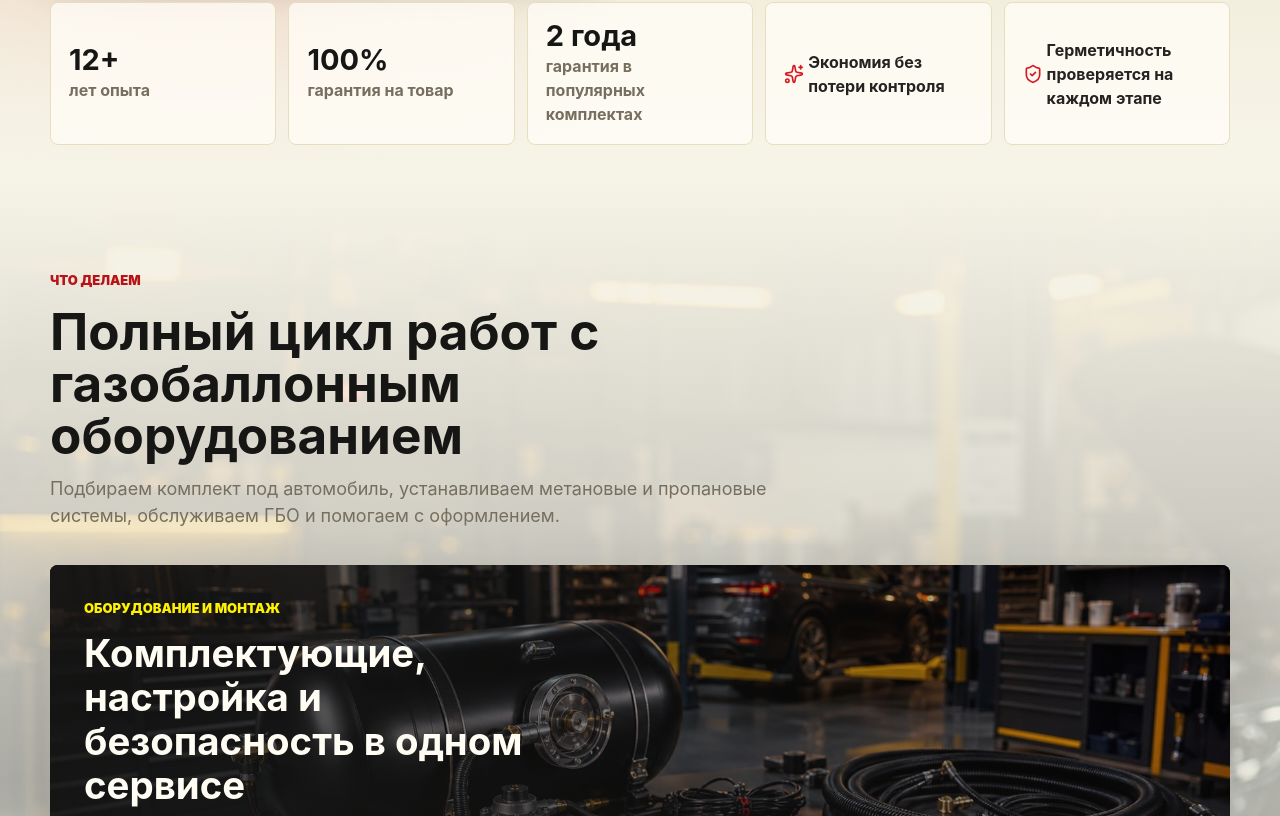
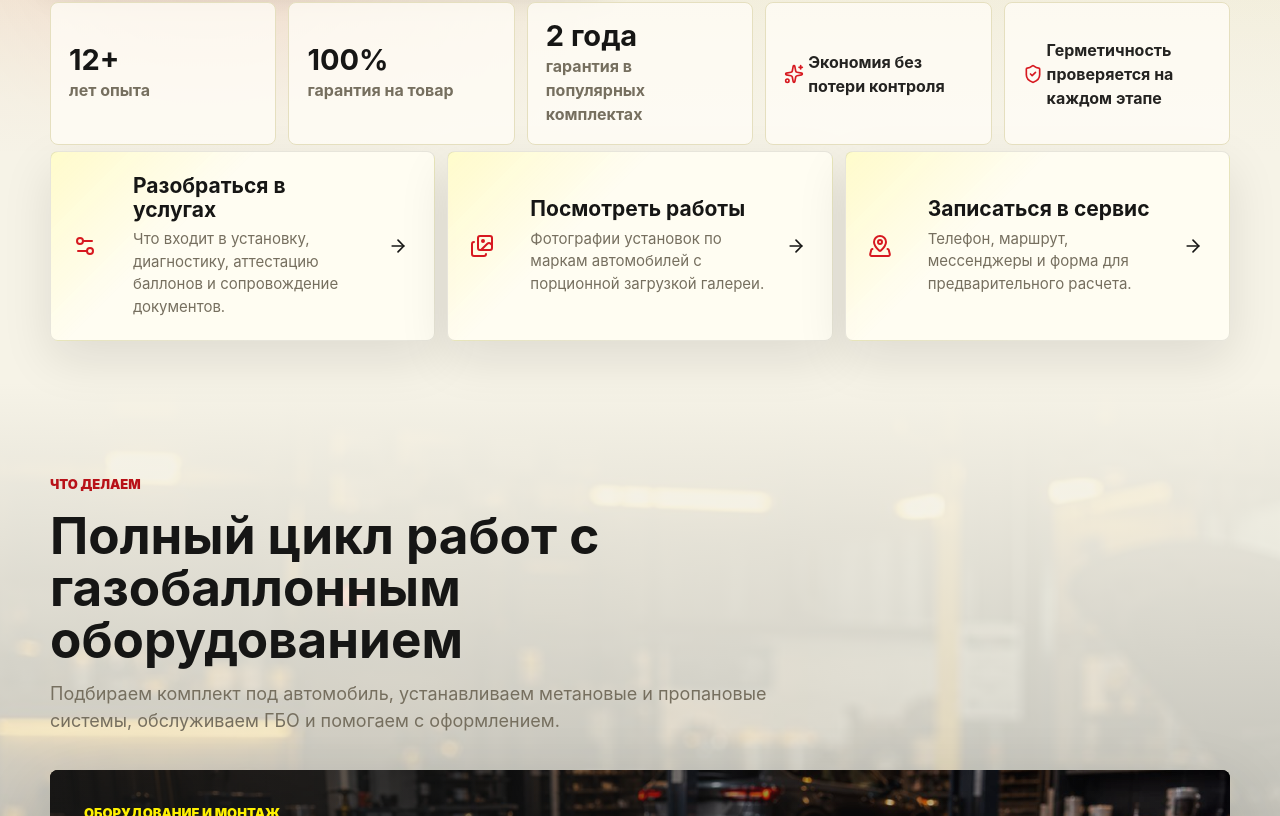
Before and after one commit to Aleks-man/ugtransgas, a React (Vite) app in the folder frontend/: page / in a window 1280 px wide. Shown: the part 1124-1940 px from the top of the page. Built offline with nearby package versions, Linux system fonts and the light colour scheme.

Commit message:
style: streamline homepage for presentation

```diff
--- a/frontend/src/pages/HomePage.tsx
+++ b/frontend/src/pages/HomePage.tsx
@@ -1,21 +1,19 @@
 import { Brands } from "../sections/Brands";
 import { Contacts } from "../sections/Contacts";
 import { Engineering } from "../sections/Engineering";
-import { Estimate } from "../sections/Estimate";
 import { Hero } from "../sections/Hero";
-import { Pricing } from "../sections/Pricing";
 import { Services } from "../sections/Services";
+import { SitePath } from "../sections/SitePath";
 import { Work } from "../sections/Work";
 
 export function HomePage() {
   return (
     <>
       <Hero />
+      <SitePath />
       <Services />
       <Engineering />
-      <Estimate />
       <Brands />
-      <Pricing />
       <Work />
       <Contacts />
     </>
--- a/frontend/src/sections/Services.tsx
+++ b/frontend/src/sections/Services.tsx
@@ -17,9 +17,8 @@ export function Services() {
             <span>Оборудование и монтаж</span>
             <h3>Комплектующие, настройка и безопасность в одном сервисе</h3>
             <p>
-              Работаем с баллонами, редукторами, форсунками, магистралями и
-              электроникой ГБО. После установки проверяем герметичность и
-              корректную работу системы.
+              Работаем с баллонами, редукторами, форсунками, магистралями и электроникой ГБО.
+              После установки проверяем герметичность и корректную работу системы.
             </p>
           </div>
         </div>
--- /dev/null
+++ b/frontend/src/sections/SitePath.tsx
@@ -0,0 +1,44 @@
+import { ArrowRight, Images, Settings2, MapPinned } from "lucide-react";
+
+const pathItems = [
+  {
+    icon: Settings2,
+    title: "Разобраться в услугах",
+    text: "Что входит в установку, диагностику, аттестацию баллонов и сопровождение документов.",
+    href: "/services",
+  },
+  {
+    icon: Images,
+    title: "Посмотреть работы",
+    text: "Фотографии установок по маркам автомобилей с порционной загрузкой галереи.",
+    href: "/works",
+  },
+  {
+    icon: MapPinned,
+    title: "Записаться в сервис",
+    text: "Телефон, маршрут, мессенджеры и форма для предварительного расчета.",
+    href: "/contacts",
+  },
+];
+
+export function SitePath() {
+  return (
+    <section className="site-path-section">
+      <div className="container site-path">
+        {pathItems.map((item) => {
+          const Icon = item.icon;
+          return (
+            <a className="site-path-card" href={item.href} key={item.title}>
+              <Icon size={24} />
+              <div>
+                <h3>{item.title}</h3>
+                <p>{item.text}</p>
+              </div>
+              <ArrowRight size={20} />
+            </a>
+          );
+        })}
+      </div>
+    </section>
+  );
+}
--- a/frontend/src/sections/Work.tsx
+++ b/frontend/src/sections/Work.tsx
@@ -46,13 +46,13 @@ export function Work() {
       <div className="container">
         <SectionHeader
           eyebrow="Работы"
-          title="Каждая установка - аккуратное исполнение и продуманная компоновка"
-          text="В галерее представлены реальные примеры монтажа: подкапотное размещение оборудования, установка баллонов и заправочных узлов на разных автомобилях. Чистый монтаж, соблюдение требований безопасности и удобство дальнейшего обслуживания - основа каждого проекта."
+          title="Реальные установки: подкапотное пространство, баллоны и готовая компоновка"
+          text="На главной показываем только сильную подборку. Полная галерея разложена по маркам автомобилей, чтобы клиент мог быстро найти похожий пример."
         />
         <div className="work-meta">
           <span>более 600 фотографий выполненных работ</span>
           <span>22 марки автомобилей</span>
-          <span>примеры монтажа, настройки и обслуживания</span>
+          <span>галерея по маркам</span>
         </div>
 
         <div className="showcase-grid">
@@ -71,10 +71,15 @@ export function Work() {
         </div>
 
         <div className="work-archive-note">
-          <p>Подберем примеры установок на похожий автомобиль и покажем варианты размещения оборудования до записи.</p>
-          <a className="button button--ghost button--dark" href="/contacts">
-            Запросить примеры по моей марке
-          </a>
+          <p>Откройте галерею, выберите марку автомобиля и посмотрите монтажные решения на похожих машинах.</p>
+          <div className="work-archive-actions">
+            <a className="button button--primary" href="/works">
+              Смотреть галерею
+            </a>
+            <a className="button button--ghost button--dark" href="/contacts">
+              Запросить примеры
+            </a>
+          </div>
         </div>
       </div>
     </section>
--- a/frontend/src/styles/index.css
+++ b/frontend/src/styles/index.css
@@ -431,6 +431,64 @@ h3 {
   padding: 92px 0;
 }
 
+.site-path-section {
+  position: relative;
+  z-index: 1;
+  margin-top: -28px;
+  padding-bottom: 42px;
+  background: #f6f3e7;
+}
+
+.site-path {
+  display: grid;
+  grid-template-columns: repeat(3, 1fr);
+  gap: 12px;
+}
+
+.site-path-card {
+  display: grid;
+  grid-template-columns: 44px 1fr 24px;
+  gap: 16px;
+  align-items: center;
+  min-height: 144px;
+  padding: 22px;
+  border: 1px solid rgba(22, 22, 21, 0.1);
+  border-radius: 8px;
+  background:
+    linear-gradient(135deg, rgba(255, 242, 0, 0.16), transparent 36%),
+    rgba(255, 253, 243, 0.94);
+  box-shadow: 0 18px 50px rgba(22, 22, 21, 0.1);
+  transition:
+    border-color 180ms ease,
+    transform 180ms ease,
+    box-shadow 180ms ease;
+}
+
+.site-path-card:hover {
+  border-color: rgba(215, 25, 32, 0.28);
+  box-shadow: 0 24px 70px rgba(22, 22, 21, 0.16);
+  transform: translateY(-3px);
+}
+
+.site-path-card > svg:first-child {
+  color: var(--green-800);
+}
+
+.site-path-card > svg:last-child {
+  color: var(--green-950);
+}
+
+.site-path-card h3 {
+  color: var(--green-950);
+  font-size: 21px;
+}
+
+.site-path-card p {
+  margin-top: 6px;
+  color: var(--muted);
+  font-size: 15px;
+}
+
 .page-hero {
   position: relative;
   overflow: hidden;
@@ -1474,6 +1532,12 @@ h3 {
   color: rgba(255, 253, 243, 0.72);
 }
 
+.work-archive-actions {
+  display: flex;
+  flex-wrap: wrap;
+  gap: 10px;
+}
+
 .button--dark {
   border-color: rgba(255, 253, 243, 0.18);
   background: rgba(255, 253, 243, 0.08);
@@ -1537,6 +1601,7 @@ h3 {
   }
 
   .stats-row,
+  .site-path,
   .services-grid,
   .service-detail-grid,
   .benefits-strip,
@@ -1628,6 +1693,7 @@ h3 {
   }
 
   .stats-row,
+  .site-path,
   .services-grid,
   .pricing-grid,
   .work-grid,
```
